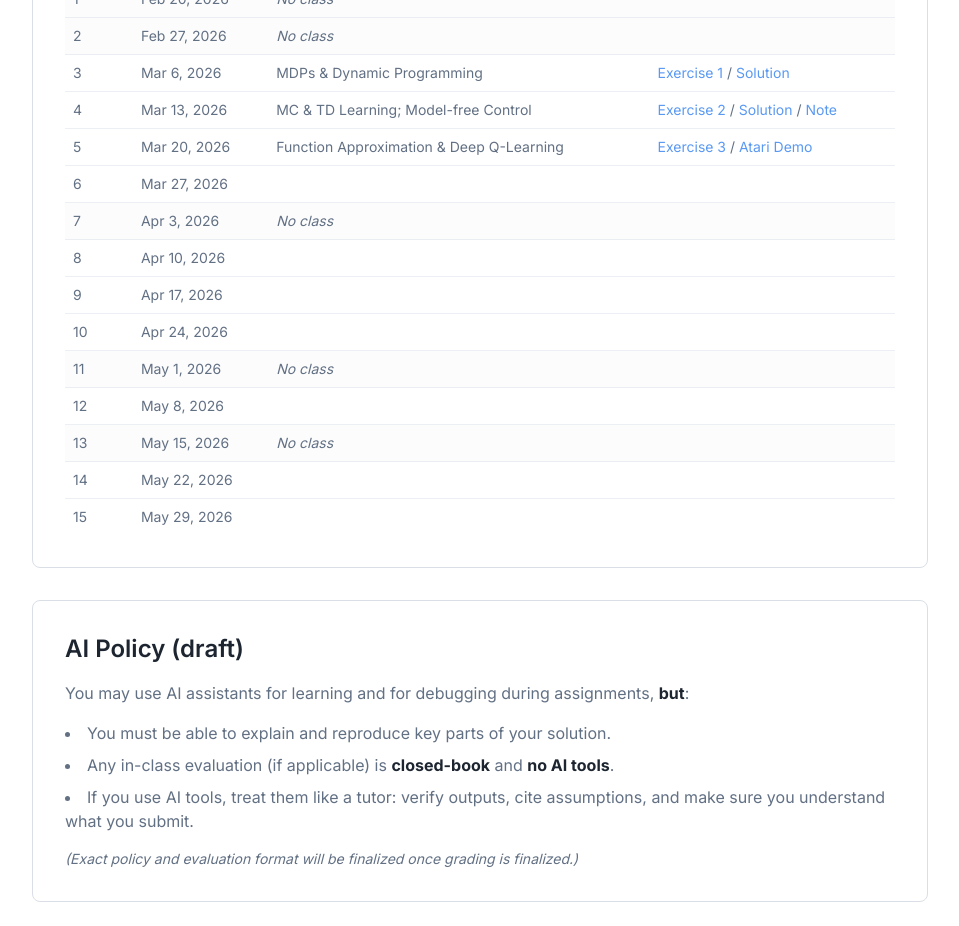
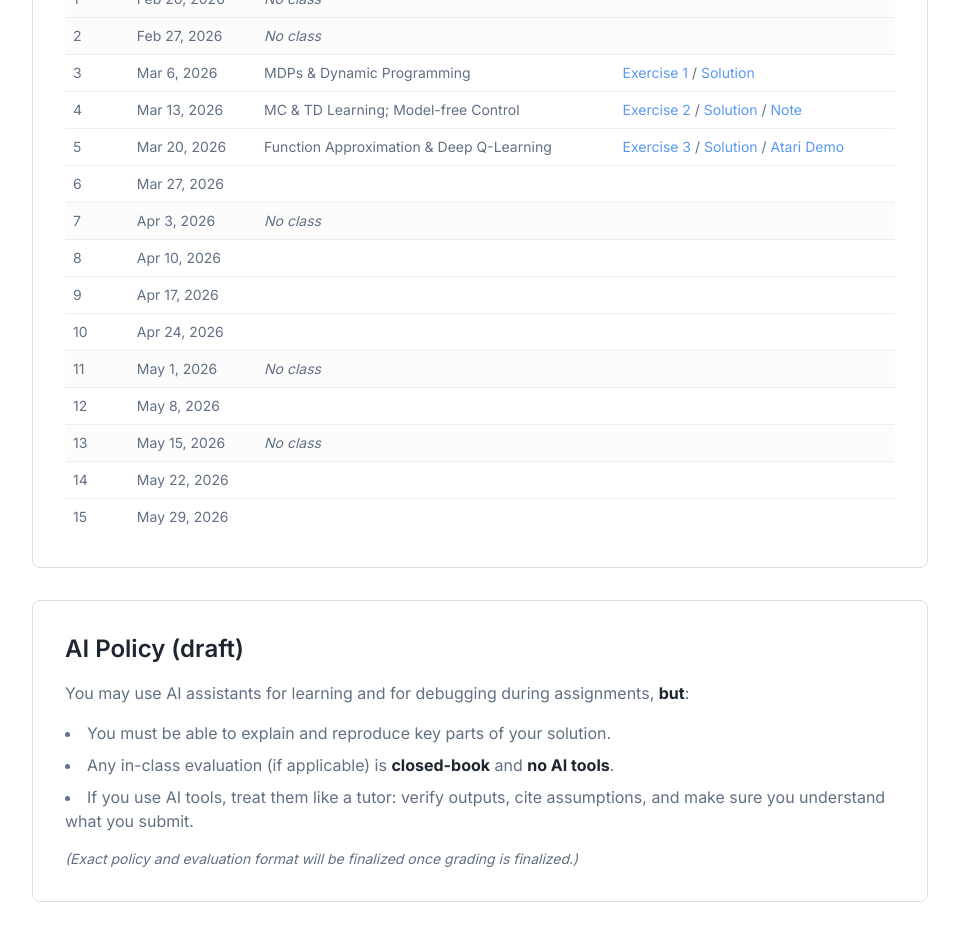
Before and after one commit to ilijabogunovic/rhine-ai, a React (Vite) app: page /teaching in a window 1280 px wide. Shown: the part 3520-4446 px from the top of the page, without its empty margins (160-1119 px from the left). Built offline with nearby package versions, Linux system fonts and the light colour scheme.

Commit message:
add solution for Exercise 3

```diff
--- a/src/pages/Teaching.tsx
+++ b/src/pages/Teaching.tsx
@@ -189,7 +189,7 @@ const Teaching = () => {
                       <tr className="border-b border-border/50 bg-muted/30"><td className="py-2 px-2">2</td><td className="py-2 px-2">Feb 27, 2026</td><td className="py-2 px-2 italic">No class</td><td className="py-2 px-2"></td></tr>
                       <tr className="border-b border-border/50"><td className="py-2 px-2">3</td><td className="py-2 px-2">Mar 6, 2026</td><td className="py-2 px-2">MDPs & Dynamic Programming</td><td className="py-2 px-2"><ProtectedDownload href="/exercises/Exercise1.ipynb" filename="Exercise1.ipynb" password="rl">Exercise 1</ProtectedDownload> / <ProtectedDownload href="/exercises/Exercise1_SOLUTION.ipynb" filename="Exercise1_SOLUTION.ipynb" password="rl">Solution</ProtectedDownload></td></tr>
                       <tr className="border-b border-border/50"><td className="py-2 px-2">4</td><td className="py-2 px-2">Mar 13, 2026</td><td className="py-2 px-2">MC & TD Learning; Model-free Control</td><td className="py-2 px-2"><ProtectedDownload href="/exercises/Exercise2.ipynb" filename="Exercise2.ipynb" password="rl">Exercise 2</ProtectedDownload> / <ProtectedDownload href="/exercises/Exercise2_SOLUTION.ipynb" filename="Exercise2_SOLUTION.ipynb" password="rl">Solution</ProtectedDownload> / <ProtectedDownload href="/exercises/importance-sampling.pdf" filename="Importance Sampling.pdf" password="rl">Note</ProtectedDownload></td></tr>
-                      <tr className="border-b border-border/50"><td className="py-2 px-2">5</td><td className="py-2 px-2">Mar 20, 2026</td><td className="py-2 px-2">Function Approximation & Deep Q-Learning</td><td className="py-2 px-2"><ProtectedDownload href="/exercises/Exercise3.ipynb" filename="Exercise3.ipynb" password="rl">Exercise 3</ProtectedDownload> / <ProtectedDownload href="/exercises/DQN_Atari_Training.ipynb" filename="DQN_Atari_Training.ipynb" password="rl">Atari Demo</ProtectedDownload></td></tr>
+                      <tr className="border-b border-border/50"><td className="py-2 px-2">5</td><td className="py-2 px-2">Mar 20, 2026</td><td className="py-2 px-2">Function Approximation & Deep Q-Learning</td><td className="py-2 px-2"><ProtectedDownload href="/exercises/Exercise3.ipynb" filename="Exercise3.ipynb" password="rl">Exercise 3</ProtectedDownload> / <ProtectedDownload href="/exercises/Exercise3_SOLUTION.ipynb" filename="Exercise3_SOLUTION.ipynb" password="rl">Solution</ProtectedDownload> / <ProtectedDownload href="/exercises/DQN_Atari_Training.ipynb" filename="DQN_Atari_Training.ipynb" password="rl">Atari Demo</ProtectedDownload></td></tr>
                       <tr className="border-b border-border/50"><td className="py-2 px-2">6</td><td className="py-2 px-2">Mar 27, 2026</td><td className="py-2 px-2"></td><td className="py-2 px-2"></td></tr>
                       <tr className="border-b border-border/50 bg-muted/30"><td className="py-2 px-2">7</td><td className="py-2 px-2">Apr 3, 2026</td><td className="py-2 px-2 italic">No class</td><td className="py-2 px-2"></td></tr>
                       <tr className="border-b border-border/50"><td className="py-2 px-2">8</td><td className="py-2 px-2">Apr 10, 2026</td><td className="py-2 px-2"></td><td className="py-2 px-2"></td></tr>
```
Also changed, not shown: 1 other file (tests, documents, lock files or other folders).
